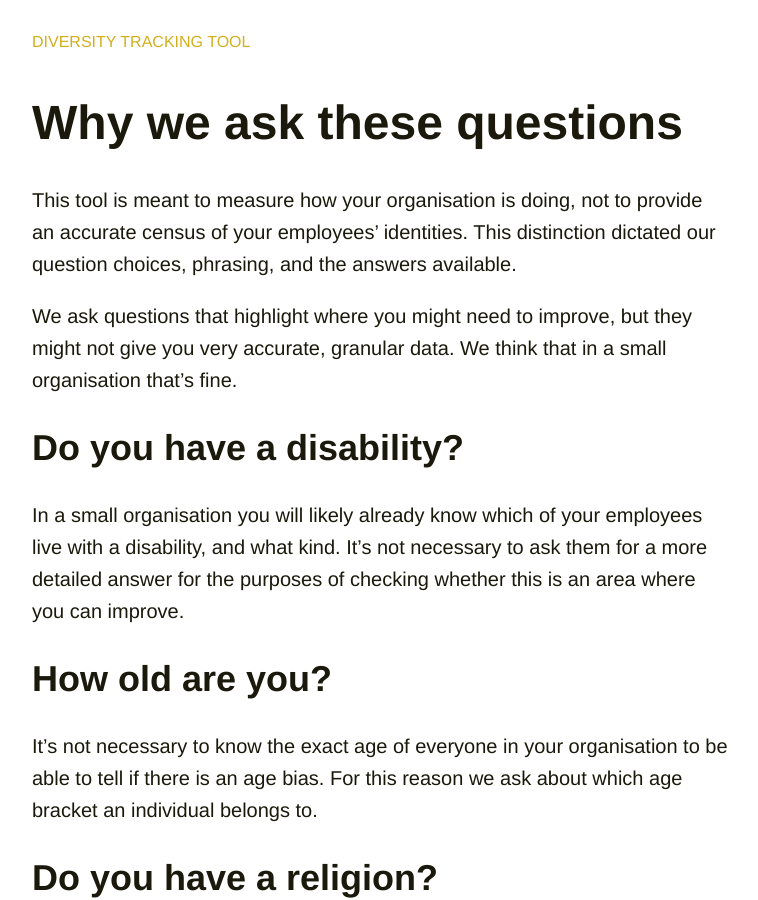
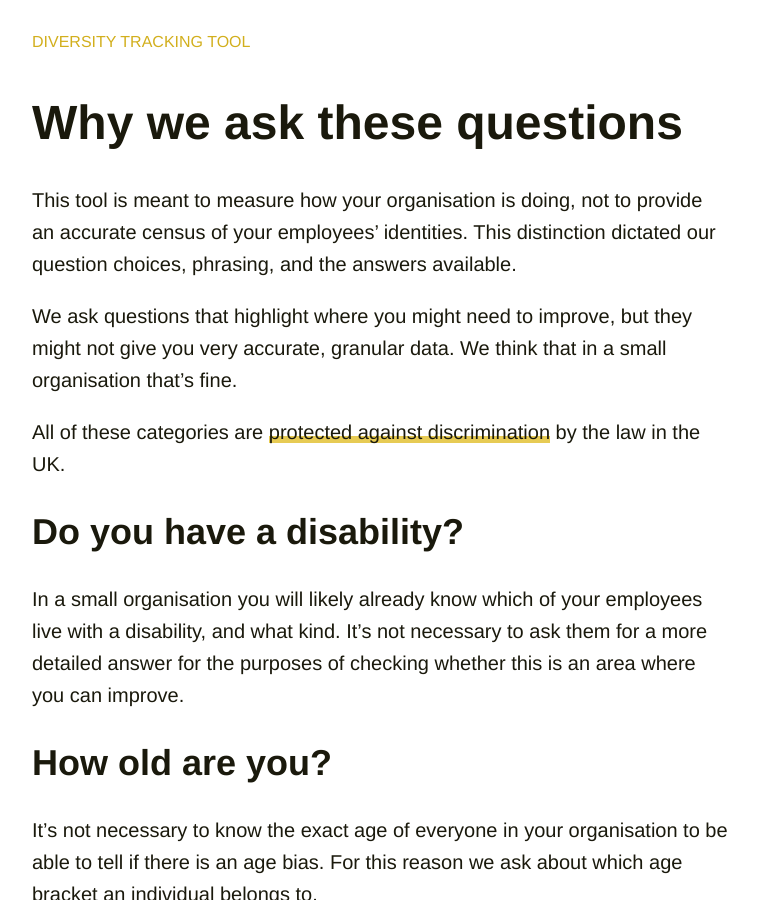
Before and after one commit to Doteveryone/diversity-tool-microsite, a Jekyll site: the page built from why-we-ask-these-questions/index.md, in a window 1280 px wide and 900 px high. Shown: the whole window, without its empty margins (28-786 px from the left). Built offline with Jekyll 4.4.1, drawn with Linux system fonts in a browser that asks for light colours.

Commit message:
Add link to gov.uk explaining protected characteristics

```diff
--- a/why-we-ask-these-questions/index.md
+++ b/why-we-ask-these-questions/index.md
@@ -6,6 +6,8 @@ title: Why we ask these questions
 This tool is meant to measure how your organisation is doing, not to provide an accurate census of your employees’ identities. This distinction dictated our question choices, phrasing, and the answers available.
 
 We ask questions that highlight where you might need to improve, but they might not give you very accurate, granular data. We think that in a small organisation that’s fine.
+
+All of these categories are [protected against discrimination](https://www.gov.uk/discrimination-your-rights) by the law in the UK.
 
 ## Do you have a disability?
 
```
